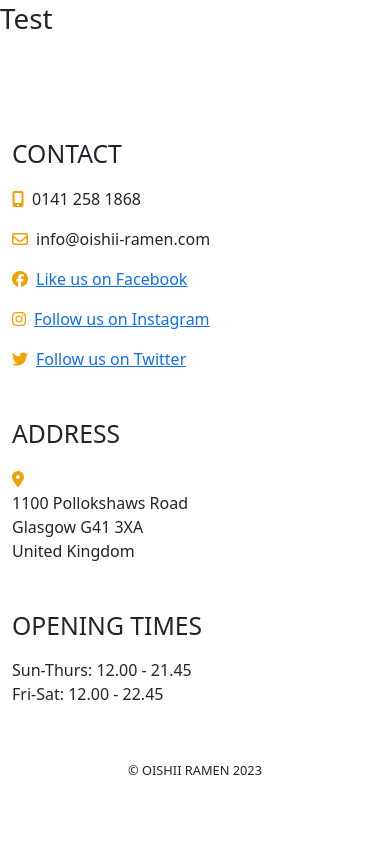
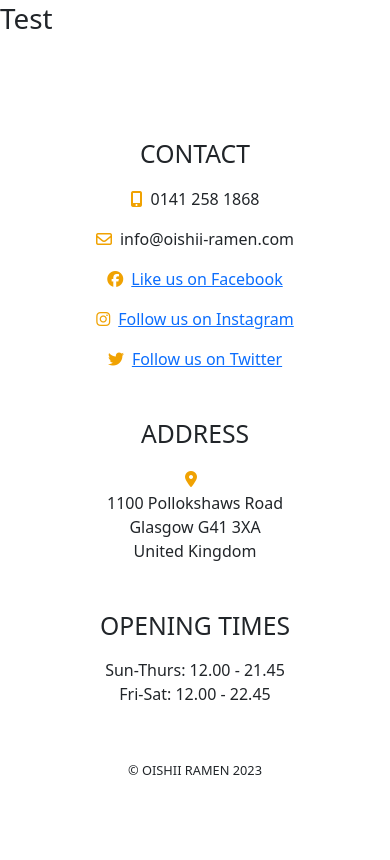
Before and after one commit to SamarZiadat/oishii-ramen, a Django app: page / in a window 390 px wide. Shown: the part 114-974 px from the top of the page. Run offline with Django 3.2, Linux system fonts and the light colour scheme; some libraries are stand-ins or nearby versions; some web fonts are replaced.

Commit message:
style: create media query to centre footer text at small screen sizes

```diff
--- a/static/css/style.css
+++ b/static/css/style.css
@@ -68,7 +68,9 @@
     padding-bottom: 10px;
 }
 
-.footer-contact, .footer-address, .footer-times {
+.footer-contact,
+.footer-address,
+.footer-times {
     padding-top: 2em;
 }
 
@@ -80,3 +82,15 @@
     text-transform: uppercase;
     font-size: 0.8em;
 }
+
+/* Media Query - adjusts flex in footer and width
+form on screens smaller than boostrap lg */
+
+@media only screen and (max-width: 992px) {
+
+    .footer-contact,
+    .footer-address,
+    .footer-times {
+        text-align: center;
+    }
+}
```
